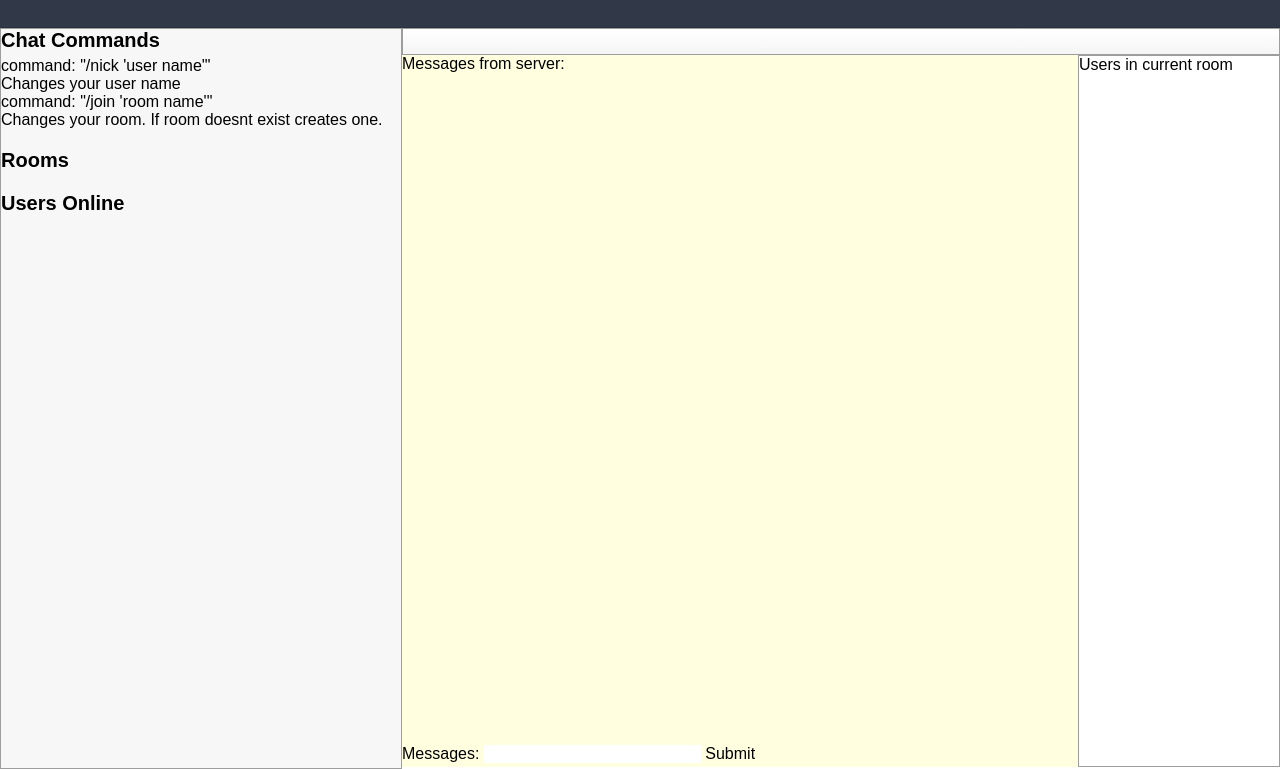
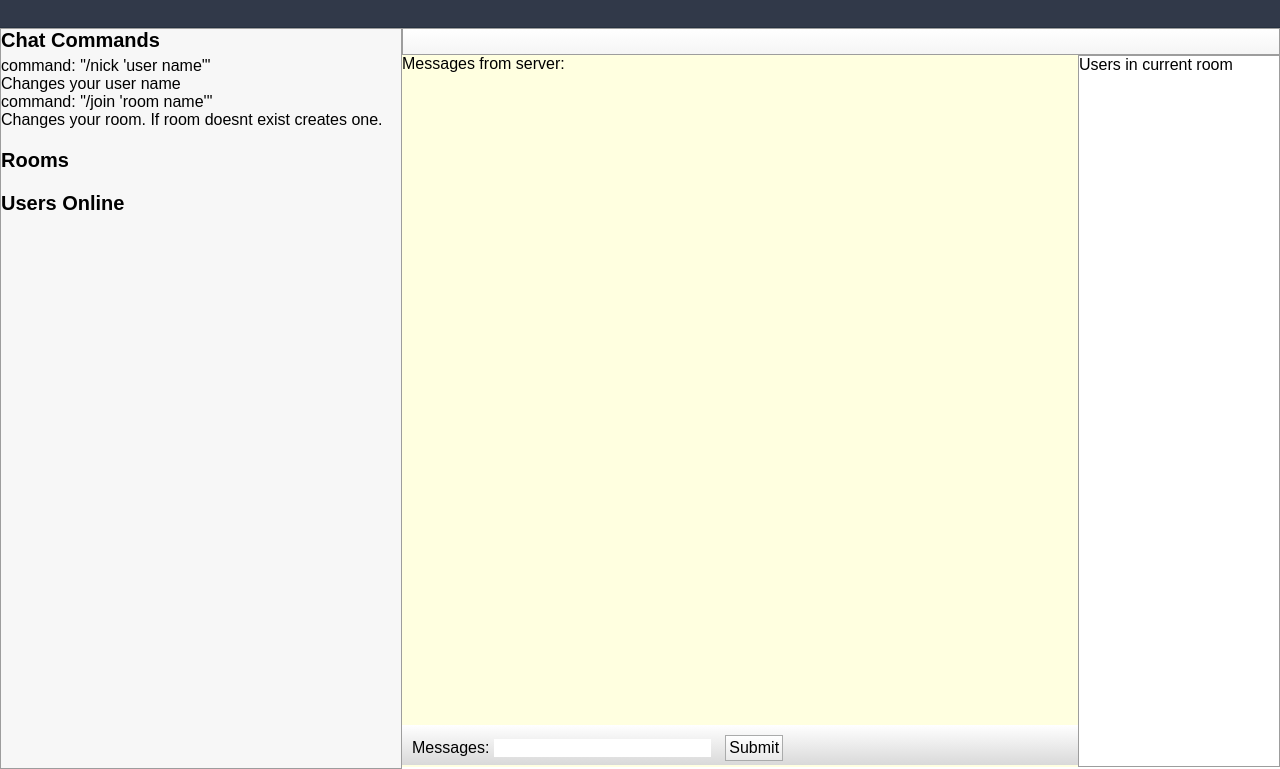
Before and after one commit to fpetre/Chat-App, a website: page public/index.html in a window 1280 px wide. Shown: the part 31-800 px from the top of the page. Drawn offline with nearby package versions, Linux system fonts and the light colour scheme; no server answers.

Commit message:
collor message bar and button

```diff
--- a/public/css/index.css
+++ b/public/css/index.css
@@ -166,20 +166,28 @@ label[for=room-user-list] {
 
 .room-chat-content {
    min-height: 100%;
-   margin-bottom: -20px;
+   margin-bottom: -40px;
 }
 
 .room-chat-content:after {
   content: "";
   display: block;
-  height: 20px;
+  height: 40px;
 }
 
 .room-chat-input {
   height: 20px;
+  padding: 10px;
+  background-image: linear-gradient(#fff, #d9d9d9);
 }
 
-
+.room-chat-input > input[type=submit] {
+  background-image: linear-gradient(#fff, #e9e9e9);
+  border: 1px solid #AAABAB;
+  cursor: pointer;
+  margin-left: 10px;
+  padding: 3px;
+}
 
 #messages {
   padding-left: 10px;
```
Also changed, not shown: 1 other file.
